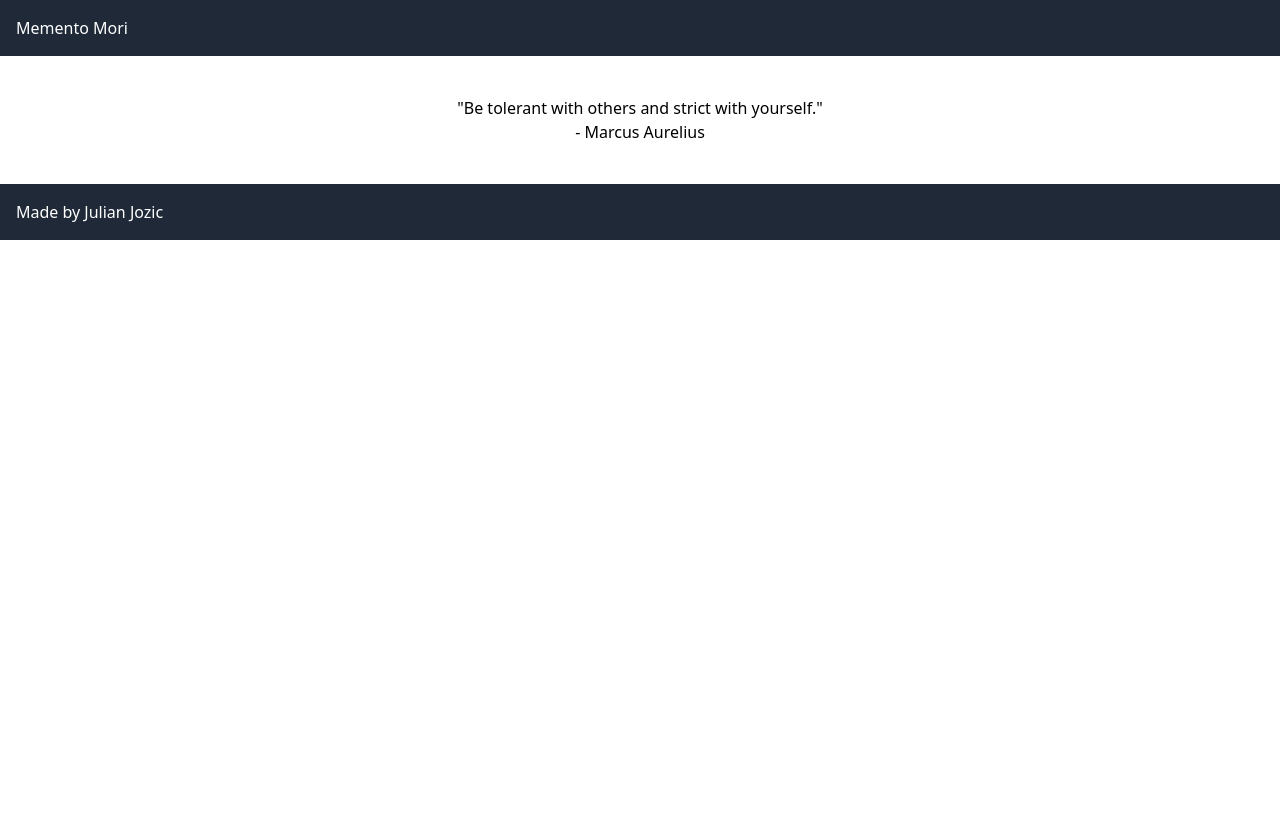
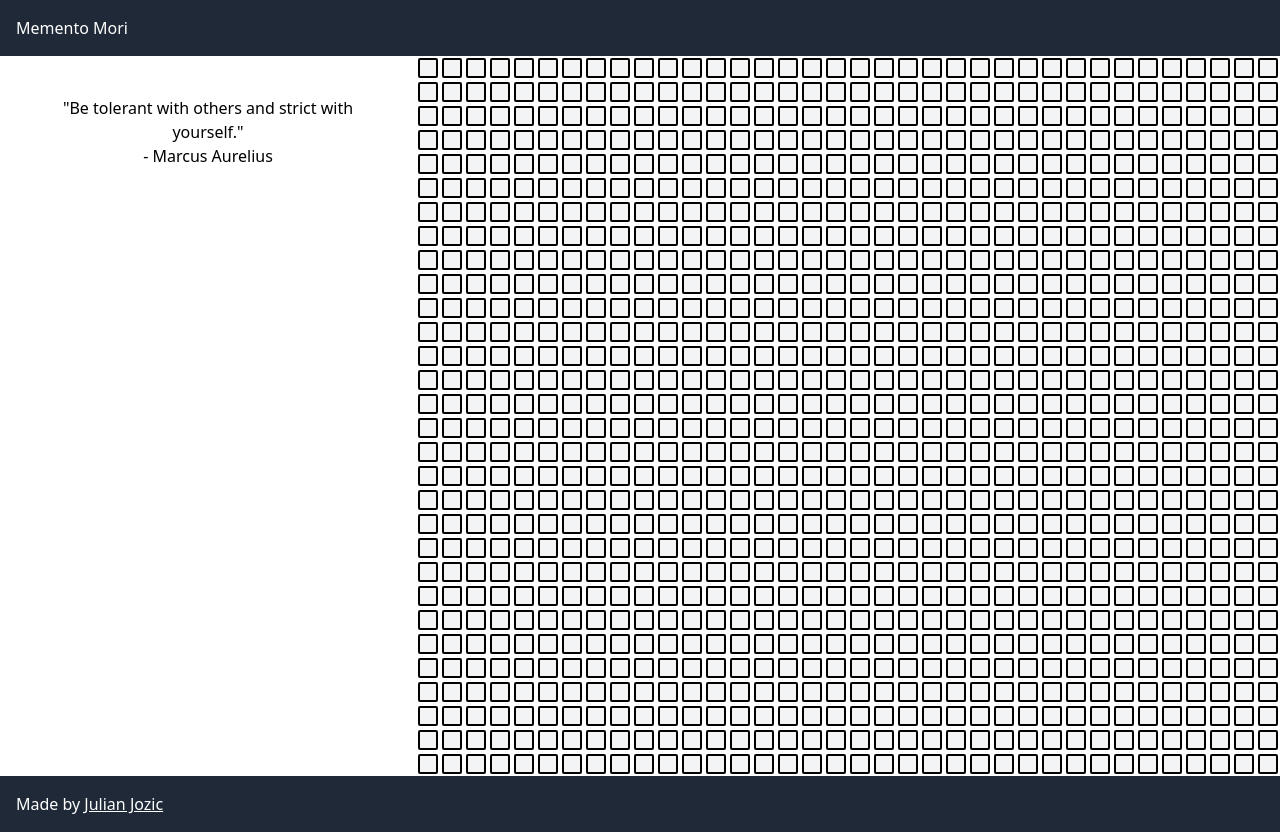
Before and after one commit to jjozic/memento-mori-react, a React (Create React App) app: page / in a window 1280 px wide. Before the commit the page ends 800 px from the top, so only its background shows below. Built offline with nearby package versions, Linux system fonts and the light colour scheme.

Commit message:
cleaned up index.html, added LifeCalendar component with the basic structure for the calendar

```diff
--- a/public/index.html
+++ b/public/index.html
@@ -5,39 +5,13 @@
     <link rel="icon" href="%PUBLIC_URL%/favicon.ico" />
     <meta name="viewport" content="width=device-width, initial-scale=1" />
     <meta name="theme-color" content="#000000" />
-    <meta
-      name="description"
-      content="Web site created using create-react-app"
-    />
+    <meta name="description" content="Web site created using create-react-app" />
     <link rel="apple-touch-icon" href="%PUBLIC_URL%/logo192.png" />
-    <!--
-      manifest.json provides metadata used when your web app is installed on a
-      user's mobile device or desktop. See https://developers.google.com/web/fundamentals/web-app-manifest/
-    -->
     <link rel="manifest" href="%PUBLIC_URL%/manifest.json" />
-    <!--
-      Notice the use of %PUBLIC_URL% in the tags above.
-      It will be replaced with the URL of the `public` folder during the build.
-      Only files inside the `public` folder can be referenced from the HTML.
-
-      Unlike "/favicon.ico" or "favicon.ico", "%PUBLIC_URL%/favicon.ico" will
-      work correctly both with client-side routing and a non-root public URL.
-      Learn how to configure a non-root public URL by running `npm run build`.
-    -->
-    <title>React App</title>
+    <title>Memento Mori</title>
   </head>
   <body>
     <noscript>You need to enable JavaScript to run this app.</noscript>
     <div id="root"></div>
-    <!--
-      This HTML file is a template.
-      If you open it directly in the browser, you will see an empty page.
-
-      You can add webfonts, meta tags, or analytics to this file.
-      The build step will place the bundled scripts into the <body> tag.
-
-      To begin the development, run `npm start` or `yarn start`.
-      To create a production bundle, use `npm run build` or `yarn build`.
-    -->
   </body>
 </html>
--- a/src/App.js
+++ b/src/App.js
@@ -1,14 +1,15 @@
-import { NavBar, DailyQuote, Footer } from '@components'
+import { NavBar, DailyQuote, LifeCalendar, Footer } from '@components'
 
 function App() {
   return (
     <>
       <NavBar />
-      <main>
+      <main className="flex flex-wrap">
         <DailyQuote
           quote="Be tolerant with others and strict with yourself."
           author="Marcus Aurelius"
         />
+        <LifeCalendar />
       </main>
       <Footer />
     </>
--- a/src/components/DailyQuote/DailyQuote.jsx
+++ b/src/components/DailyQuote/DailyQuote.jsx
@@ -1,6 +1,6 @@
 const DailyQuote = ({quote, author}) => {
   return (
-    <div className="p-10">
+    <div className="flex-1 p-10">
         <figure className="text-center">
           <blockquote>
             "{quote}"
--- a/src/components/Footer/Footer.jsx
+++ b/src/components/Footer/Footer.jsx
@@ -1,7 +1,7 @@
 const Footer = () => {
     return (
         <footer className="bg-gray-800 text-white p-4">
-            Made by <a href="https://julianjozic.com" target="_blank" rel="noreferrer">Julian Jozic</a>
+            Made by <a className="underline" href="https://julianjozic.com" target="_blank" rel="noreferrer">Julian Jozic</a>
         </footer>
     )
 }
--- /dev/null
+++ b/src/components/LifeCalendar/LifeCalendar.jsx
@@ -0,0 +1,36 @@
+const WEEKS = 36;
+const YEARS = 30;
+
+const LifeCalendar = () => {
+  const createCalendar = () => {
+    let rows = [];
+    for (let i = 0; i < YEARS; i++){
+      let rowID = `row${i}`
+      let cell = []
+      for (let idx = 0; idx < WEEKS; idx++){
+        let cellID = `cell${i}-${idx}`
+        cell.push(<td className="bg-green-400 p-1 border-2 border-gray-200" key={cellID} id={cellID}></td>)
+      }
+      rows.push(<tr key={i} id={rowID}>{cell}</tr>)
+    }
+    return rows;
+  };
+
+  const createCalendar2 = () => {
+    let rows = [];
+    for (let i = 0; i < YEARS; i++){
+      let rowID = `row${i}`
+      let cell = []
+      for (let idx = 0; idx < WEEKS; idx++){
+        let cellID = `cell${i}-${idx}`
+        cell.push(<div className="bg-gray-100 m-0.5 w-5 h-5 border-2 border-black rounded-sm" key={cellID} id={cellID}></div>)
+      }
+      rows.push(<div className="flex justify-center" key={i} id={rowID}>{cell}</div>)
+    }
+    return rows;
+  };
+
+  return <div className="flex-1">{createCalendar2()}</div>;
+};
+
+export default LifeCalendar;
--- a/src/components/index.js
+++ b/src/components/index.js
@@ -1,5 +1,6 @@
 import NavBar from './NavBar/NavBar.jsx';
 import DailyQuote from './DailyQuote/DailyQuote.jsx';
+import LifeCalendar from './LifeCalendar/LifeCalendar.jsx';
 import Footer from './Footer/Footer.jsx';
 
-export { NavBar, DailyQuote, Footer };
+export { NavBar, DailyQuote, LifeCalendar, Footer };
```
